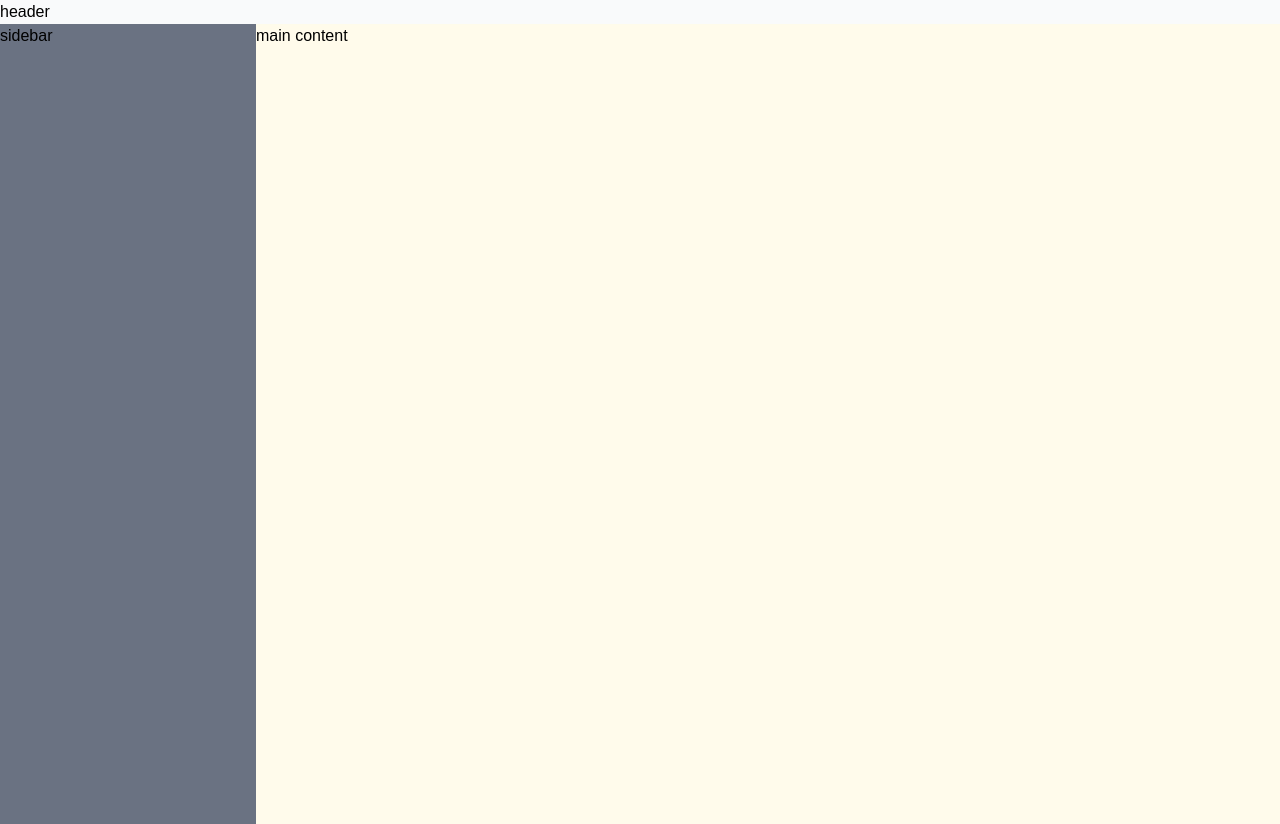
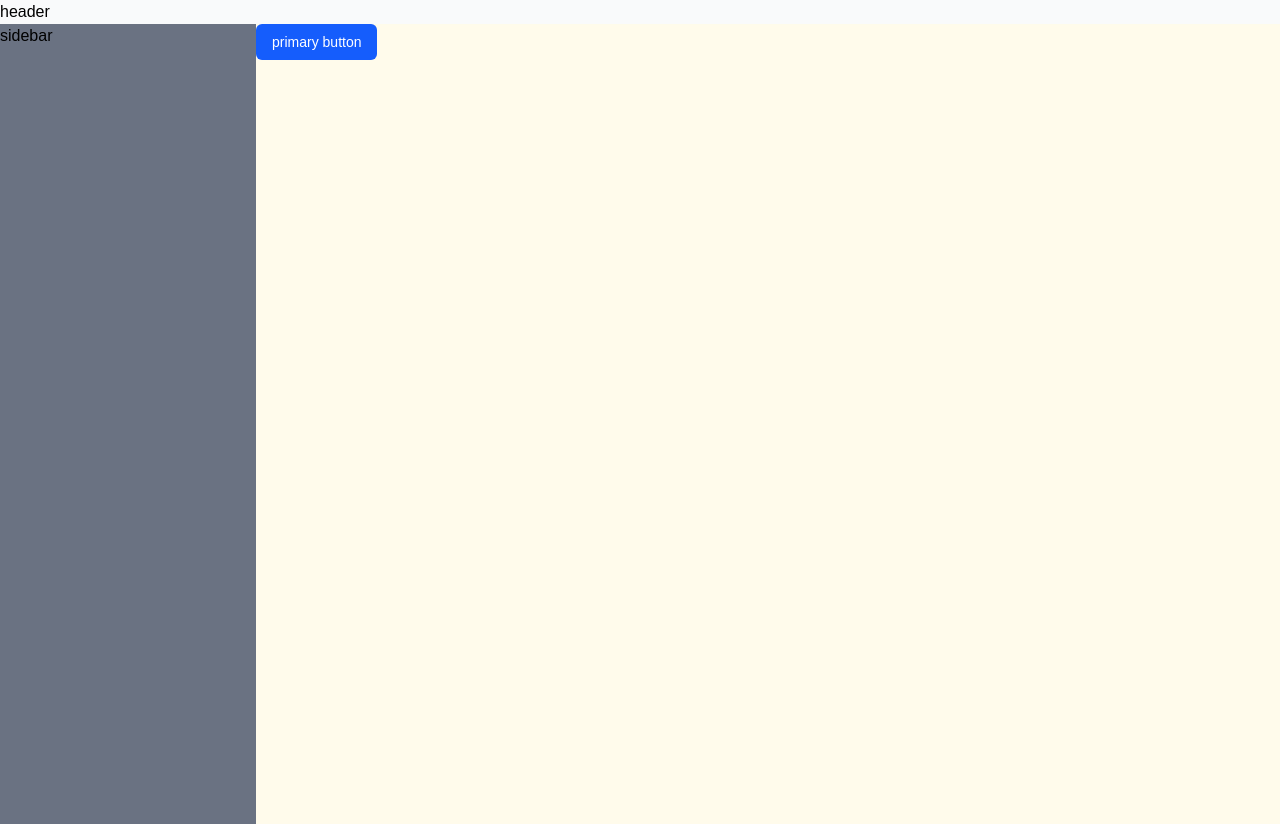
Before and after one commit to shaon07/zettabyte, a Next.js app: page / in a window 1280 px wide. Built offline with nearby package versions, Linux system fonts and the light colour scheme.

Commit message:
feat: add button custom component and cn utils function

```diff
--- a/src/app/page.tsx
+++ b/src/app/page.tsx
@@ -1,4 +1,5 @@
 "use client";
+import Button from "@/components/modules/button";
 import { motion } from "framer-motion";
 const pageVariants = {
   initial: { opacity: 0, y: 20 },
@@ -31,7 +32,9 @@ export default function Home() {
           </div>
 
           <div className="flex-1 bg-amber-50 h-full">
-            <h2 className="text-black">main content</h2>
+            <h2 className="text-black">
+              <Button>primary button</Button>
+            </h2>
           </div>
         </div>
       </div>
--- /dev/null
+++ b/src/components/modules/button.tsx
@@ -0,0 +1,44 @@
+import { cn } from "@/lib/utils";
+import type React from "react";
+
+interface ButtonProps extends React.ButtonHTMLAttributes<HTMLButtonElement> {
+  variant?: "primary" | "secondary" | "outline" | "ghost";
+  size?: "sm" | "md" | "lg";
+  children: React.ReactNode;
+}
+
+const buttonVariants = {
+  primary: "bg-blue-600 text-white hover:bg-blue-700 focus:ring-blue-500",
+  secondary: "bg-gray-600 text-white hover:bg-gray-700 focus:ring-gray-500",
+  outline:
+    "border border-gray-300 text-gray-700 hover:bg-gray-50 focus:ring-blue-500",
+  ghost: "text-gray-700 hover:bg-gray-100 focus:ring-blue-500",
+};
+
+const buttonSizes = {
+  sm: "px-3 py-1.5 text-sm",
+  md: "px-4 py-2 text-sm",
+  lg: "px-6 py-3 text-base",
+};
+
+export default function Button({
+  variant = "primary",
+  size = "md",
+  className = "",
+  children,
+  ...props
+}: ButtonProps) {
+  return (
+    <button
+      className={cn(
+        "inline-flex items-center justify-center rounded-md font-medium transition-colors focus:outline-none focus:ring-2 focus:ring-offset-2 disabled:opacity-50 disabled:cursor-not-allowed",
+        buttonVariants[variant],
+        buttonSizes[size],
+        className
+      )}
+      {...props}
+    >
+      {children}
+    </button>
+  );
+}
--- /dev/null
+++ b/src/lib/utils.ts
@@ -0,0 +1,6 @@
+import { clsx } from "clsx";
+import { twMerge } from "tailwind-merge";
+
+export function cn(...inputs: (string | undefined | null | boolean)[]) {
+  return twMerge(clsx(inputs));
+}
```
